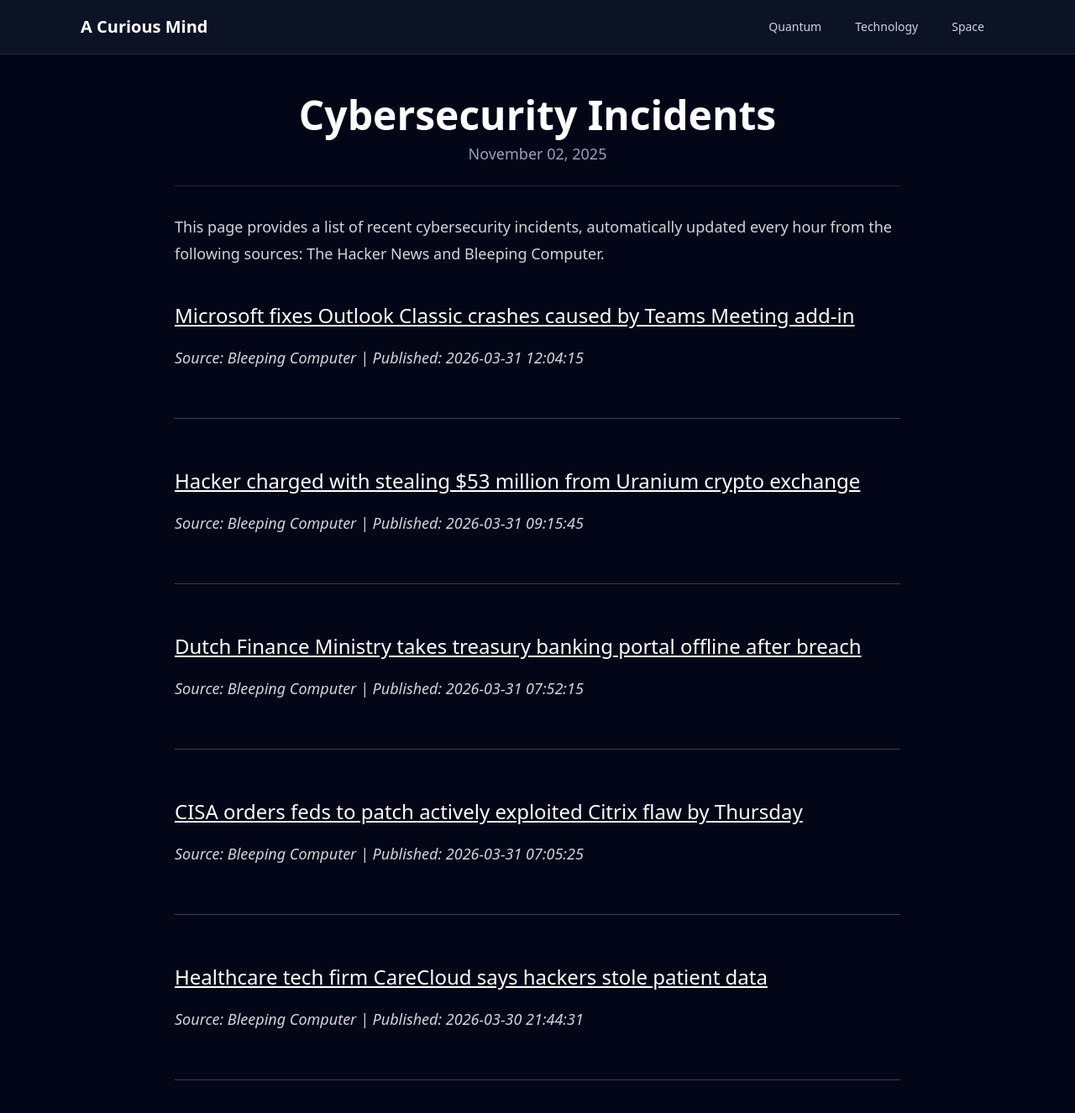
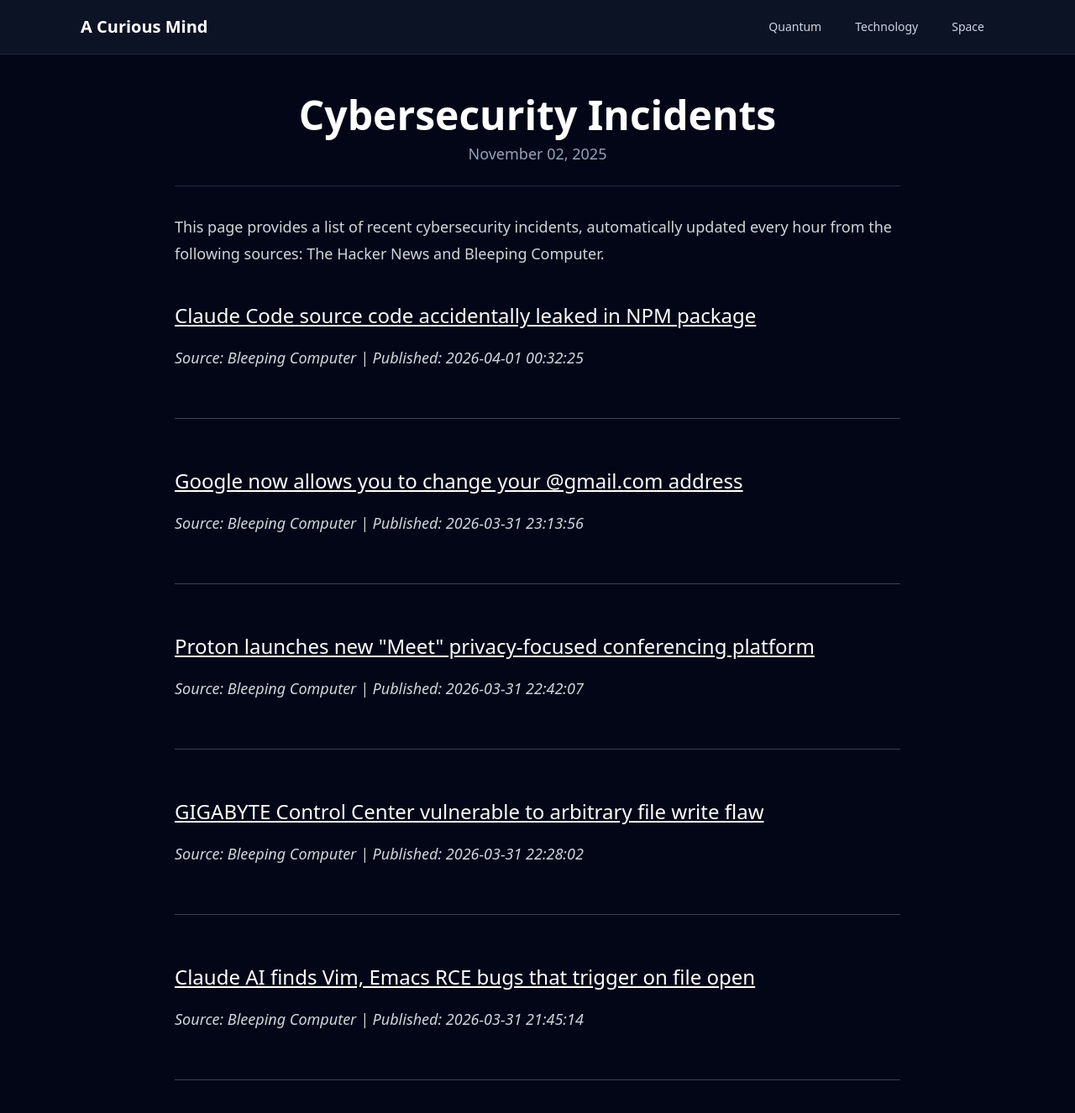
Before and after one commit to onehl7/onehl7.github.io, a Jekyll site: the page built from _posts/2025-11-02-cybersecurity-incidents.md, in a window 1280 px wide and 1400 px high. Shown: the top 1326 px of the window at 84% size. Built offline with Jekyll 4.4.1, drawn with Linux system fonts in a browser that asks for light colours; nearby versions of some CDN libraries.

Commit message:
Update news data

```diff
--- a/_data/news.json
+++ b/_data/news.json
@@ -1,32 +1,32 @@
 [
   {
     "source": "Bleeping Computer",
-    "title": "Microsoft fixes Outlook Classic crashes caused by Teams Meeting add-in",
-    "link": "https://www.bleepingcomputer.com/news/microsoft/microsoft-fixes-outlook-classic-crashes-caused-by-teams-meeting-add-in/",
-    "published": "2026-03-31 12:04:15"
+    "title": "Claude Code source code accidentally leaked in NPM package",
+    "link": "https://www.bleepingcomputer.com/news/artificial-intelligence/claude-code-source-code-accidentally-leaked-in-npm-package/",
+    "published": "2026-04-01 00:32:25"
   },
   {
     "source": "Bleeping Computer",
-    "title": "Hacker charged with stealing $53 million from Uranium crypto exchange",
-    "link": "https://www.bleepingcomputer.com/news/security/hacker-charged-with-stealing-53-million-from-uranium-crypto-exchange/",
-    "published": "2026-03-31 09:15:45"
+    "title": "Google now allows you to change your @gmail.com address",
+    "link": "https://www.bleepingcomputer.com/news/google/google-now-allows-you-to-change-your-gmailcom-address/",
+    "published": "2026-03-31 23:13:56"
   },
   {
     "source": "Bleeping Computer",
-    "title": "Dutch Finance Ministry takes treasury banking portal offline after breach",
-    "link": "https://www.bleepingcomputer.com/news/security/dutch-finance-ministry-takes-treasury-banking-portal-offline-after-breach/",
-    "published": "2026-03-31 07:52:15"
+    "title": "Proton launches new \"Meet\" privacy-focused conferencing platform",
+    "link": "https://www.bleepingcomputer.com/news/security/proton-launches-new-meet-privacy-focused-conferencing-platform/",
+    "published": "2026-03-31 22:42:07"
   },
   {
     "source": "Bleeping Computer",
-    "title": "CISA orders feds to patch actively exploited Citrix flaw by Thursday",
-    "link": "https://www.bleepingcomputer.com/news/security/cisa-orders-feds-to-patch-actively-exploited-citrix-flaw-by-thursday/",
-    "published": "2026-03-31 07:05:25"
+    "title": "GIGABYTE Control Center vulnerable to arbitrary file write flaw",
+    "link": "https://www.bleepingcomputer.com/news/security/gigabyte-control-center-vulnerable-to-arbitrary-file-write-flaw/",
+    "published": "2026-03-31 22:28:02"
   },
   {
     "source": "Bleeping Computer",
-    "title": "Healthcare tech firm CareCloud says hackers stole patient data",
-    "link": "https://www.bleepingcomputer.com/news/security/healthcare-tech-firm-carecloud-says-hackers-stole-patient-data/",
-    "published": "2026-03-30 21:44:31"
+    "title": "Claude AI finds Vim, Emacs RCE bugs that trigger on file open",
+    "link": "https://www.bleepingcomputer.com/news/security/claude-ai-finds-vim-emacs-rce-bugs-that-trigger-on-file-open/",
+    "published": "2026-03-31 21:45:14"
   }
 ]
```
